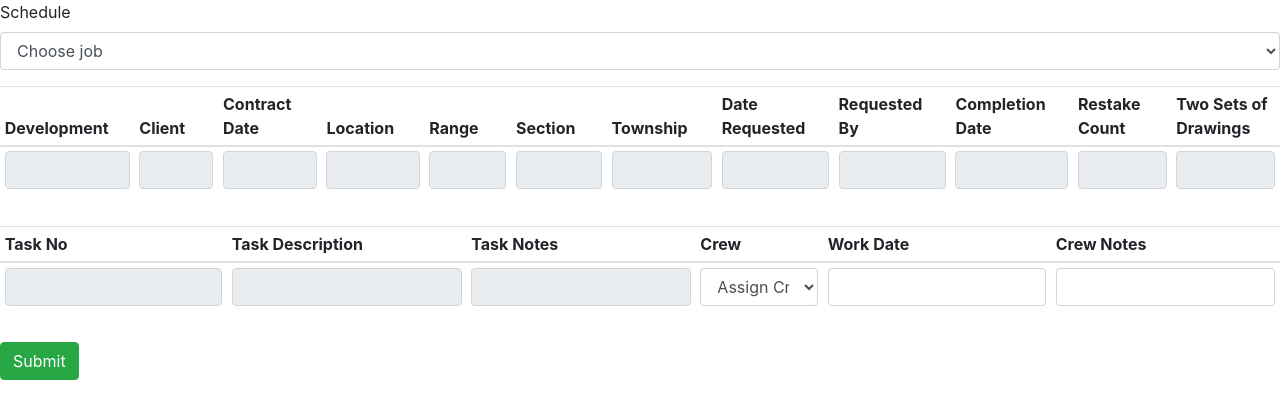
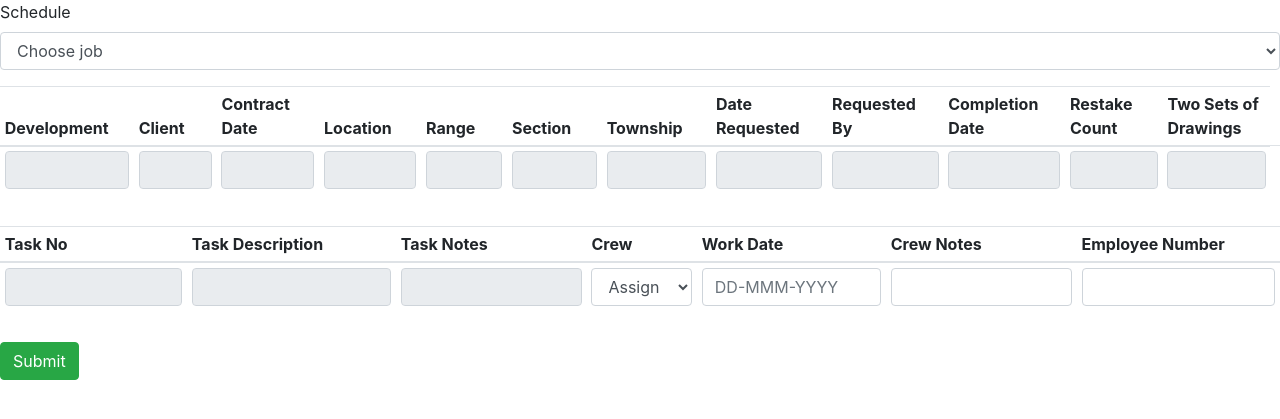
Before and after one commit to Spots87/JonesEngineeringINFX435, a Flask app: page /schedulesurvey in a window 1280 px wide. Shown: the part 56-475 px from the top of the page. Run offline with Flask 2, Linux system fonts and the light colour scheme; data that the repository does not hold is empty; some libraries are stand-ins or nearby versions.

Commit message:
schedule submit works

```diff
--- a/app.py
+++ b/app.py
@@ -49,7 +49,7 @@ class SurveyRequestForm(Form):
     requestedBy = TextField("Requested By: ", validators=[validators.required()])
 
 def _getDate():
-    return datetime.datetime.now()
+    return datetime.datetime.now().date()
 
 #fields need to be all lowercase and same name as db
 class SurveyRequest(db.Model):
@@ -110,7 +110,7 @@ class Schedule(db.Model):
     jobno = db.Column(Integer, ForeignKey('surveyrequest.jobno'))
     assignno = db.Column(Integer, ForeignKey('assigned.assignno'))
     employeeno = db.Column(Integer, ForeignKey('employee.employeeno'))
-    scheduleDate = db.Column(Date)
+    scheduledate = db.Column(Date)
 
 class SurveyReport(db.Model):
     __tablename__ = 'surveyreport'
@@ -150,7 +150,6 @@ def requestSurvey():
                 return redirect(url_for('home'))
     return render_template('requestSurvey.html', form=form)
 
-
 @app.route('/plansurvey', methods=['GET', 'POST'])
 def planSurvey():
     jobs = SurveyRequest.query.filter_by(completiondate=None)
@@ -159,8 +158,6 @@ def planSurvey():
         plan = SurveyPlan(jobno=request.form['surveyrequest'], taskno=request.form['task'], notes=request.form['notes'])
         db.session.add(plan)
         db.session.commit()
-
-
 
     return render_template('planSurvey.html', jobs=jobs, tasks=tasks)
 
@@ -176,8 +173,24 @@ def scheduleSurvey():
     crews = Crew.query.all()
 
     if request.method == 'POST':
-        pass
-
+        assign = Assigned(crewno=request.form['crewno'],
+                        workdate=request.form['workdate'],
+                        notes=request.form['crewnotes']
+        )
+        db.session.add(assign)
+        db.session.flush()
+        assignno = assign.assignno
+        db.session.commit()
+        date = _getDate()
+        schedule = Schedule(
+            planno=request.form['planno'],
+            jobno=request.form['jobno'],
+            assignno=assignno,
+            employeeno=request.form['employeeno'],
+            scheduledate= date
+        )
+        db.session.add(schedule)
+        db.session.commit()
     return render_template('scheduleSurvey.html', jobs=jobs, plans=plans, crews=crews)
 
 @app.route('/getjobsurveyplan', methods=['GET'])
--- a/static/js/schedule.js
+++ b/static/js/schedule.js
@@ -16,6 +16,8 @@ $("#jobno").change(function (){
     let jobSurveyPlanUrl = `${baseUrl}/getjobsurveyplan?jobno=${jobno}`
     $.getJSON(jobSurveyPlanUrl, function(data){
         $.each(data, function(i, obj){
+            $("#planno").val(obj.planno)
+            console.log("plan no " + obj.planno)
             taskno = obj.taskno
             $("#taskno").val(taskno)
             $("#tasknotes").val(obj.notes)
--- a/templates/scheduleSurvey.html
+++ b/templates/scheduleSurvey.html
@@ -1,9 +1,9 @@
 {% extends "base.html" %}
 {% block content %}
-<form action="", role="form", method=post, name="schedule">
+<form action="", role="form", method="post", name="schedule">
 <div class="form-group">
 <label for="incompleteSchedule">Schedule</label>
-  <select id="jobno" class="form-control">
+  <select id="jobno" class="form-control" name="jobno">
     <option selected>Choose job</option>
     {% for job in jobs %}
     <option value={{job.jobno}}>Client:{{job.client}} Development: {{job.development}}</option>
@@ -87,6 +87,11 @@
                     <input id="istwosetsdrawings" class="form-control" type="text" readonly>
                     </div>
                 </td>
+                <td>
+                    <div class="form-group">
+                        <input id="planno" name="planno" type="hidden" class="form-control" type="text">
+                    </div>
+                </td>
             </tr>
             </tbody>
         </table>
@@ -98,6 +103,7 @@
             <th>Crew</th>
             <th>Work Date</th>
             <th>Crew Notes</th>
+            <th>Employee Number</th>
         </thead>
         <tbody>
             <tr>
@@ -117,7 +123,7 @@
                      </div>
                 </td>
                 <td>
-                    <select id="crewno" class="form-control">
+                    <select id="crewno" name="crewno" class="form-control">
                     <option selected>Assign Crew</option>
                         {% for crew in crews %}
                             <option value={{crew.crewno}}>{{crew.crewno}}</option>
@@ -125,23 +131,22 @@
                 </td>
                 <td>
                     <div class="form-group">
-                        <input id="workdate" class="form-control" type="text">
+                        <input id="workdate" name="workdate" class="form-control" type="text" placeholder="DD-MMM-YYYY">
                     </div>
                 </td>
                 <td>
                     <div class="form-group">
-                        <input id="crewnotes" class="form-control" type="text">
+                        <input id="crewnotes" name="crewnotes" class="form-control" type="text">
+                    </div>
+                </td>
+                <td>
+                    <div class="form-group">
+                        <input id="employeeno" name="employeeno" class="form-control" type="text">
                     </div>
                 </td>
             </tr>
         </tbody>
     </table>
-
-
-
-
-
-
   <button type="submit" class="btn btn-success">Submit</button>
 </form>
 <script type="text/javascript" src="{{url_for('static', filename='js/schedule.js')}}"></script>
```
